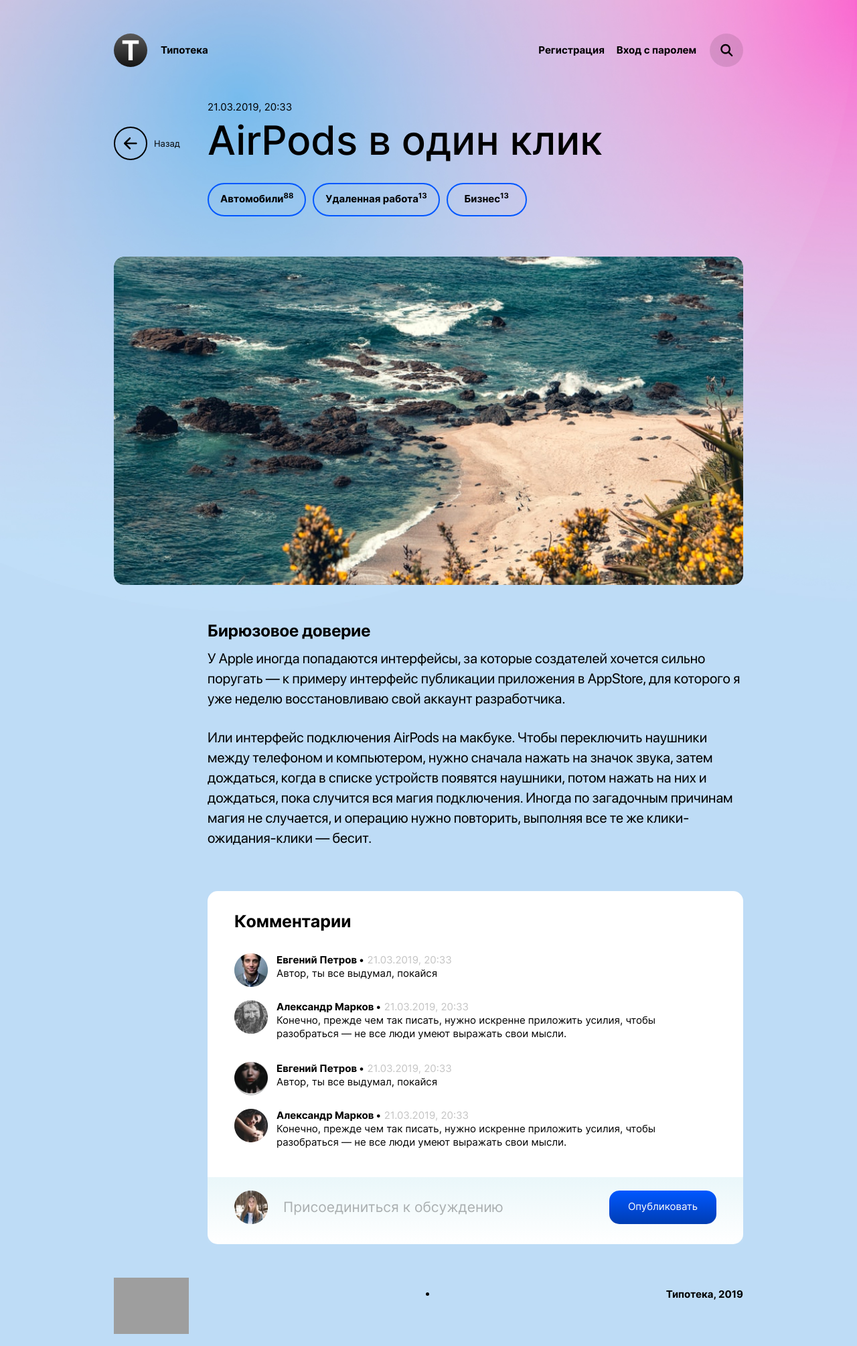
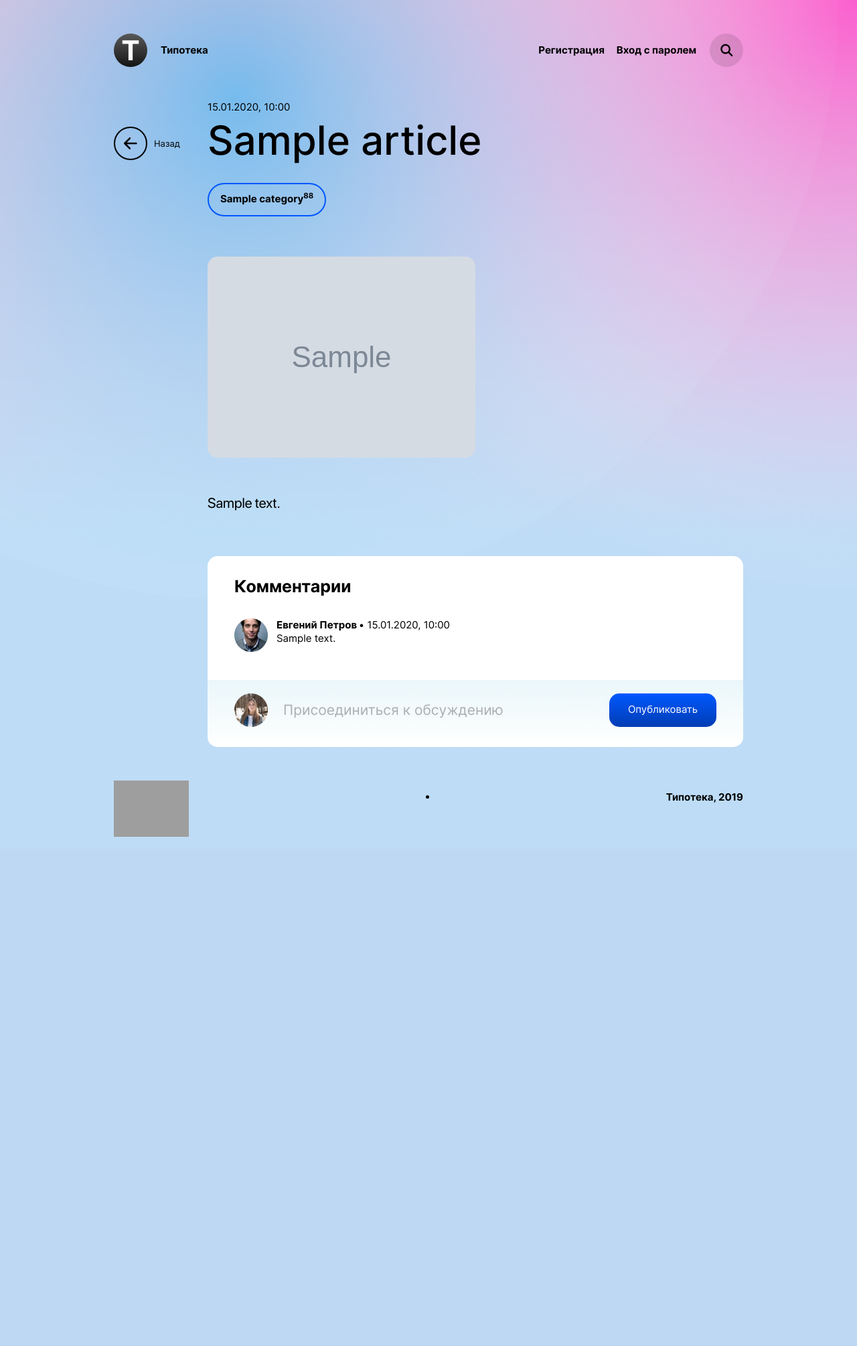
Before and after one commit to htmlacademy-nodejs/293513-typoteka-3, a Node project: template src/express/templates/post.pug in a window 1280 px wide. Shown: the whole page at 67% size. After the commit the page ends 1249 px from the top, so only its background shows below. Run offline with Node 20 templates, Linux system fonts and the light colour scheme; the template is opened without the code that fills it: most values are stand-ins (such as "Sample title", 1, 10 or a date in 2020); grey boxes marked "Sample" are stand-in pictures; grey boxes are pictures that could not be loaded.

Commit message:
Edit template

```diff
--- a/src/express/routes/articles-routes.js
+++ b/src/express/routes/articles-routes.js
@@ -64,11 +64,10 @@ articlesRouter.get(`/edit/:id`, asyncMiddleware(async (req, res) => {
   res.render(`edit-post`, {id, article, categories});
 }));
 
-articlesRouter.put(`/edit/:id`, upload.single(`upload`), async (req, res) => {
+articlesRouter.post(`/edit/:id`, upload.single(`upload`), async (req, res) => {
   const {body, file} = req;
   const {id} = req.params;
 
-  try {
   const articleData = {
     createdDate: body.date,
     title: body.title,
@@ -81,6 +80,7 @@ articlesRouter.put(`/edit/:id`, upload.single(`upload`), async (req, res) => {
     articleData.picture = file.filename;
   }
 
+  try {
     await api.editArticle(id, articleData);
     res.redirect(`/my`);
   } catch (err) {
--- a/src/express/templates/edit-post.pug
+++ b/src/express/templates/edit-post.pug
@@ -1,11 +1,13 @@
 extends layout
+include mixins/error-message
 
 block content
   main
     section
       .popup.popup--new-publication.popup--anti
         .new-publication
-          form(action=`/articles/edit/${id}` method='POST')
+          form(action=`/articles/edit/${id}` method='post'
+            enctype='multipart/form-data')
             .new-publication__header
               h1 Новая публикация
               .new-publication__date-form
@@ -16,6 +18,7 @@ block content
                     input#new-publication-date(type='text' name='date'
                       placeholder='2019-03-21' value=article.createdDate)
               button.new-publication__button.button.button--colored(type='submit') Опубликовать
+            +errorMessages(validationMessages)
             a.popup__button.button.button--popup-close(aria-label='Закрыть окно')
               | Закрыть
               | окно
--- a/src/express/templates/mixins/date-time.pug
+++ b/src/express/templates/mixins/date-time.pug
@@ -1,4 +1,4 @@
 mixin dateTime(dateTime)
   time(class!=attributes.class, datetime=dateTime)
-    | #{new Date(dateTime).toLocaleDateString(`ru`)}
+    | #{new Date(dateTime).toLocaleDateString(`ru`)},
     | #{new Date(dateTime).toLocaleTimeString(`ru`).slice(0, -3)}
--- a/src/express/templates/post.pug
+++ b/src/express/templates/post.pug
@@ -1,4 +1,6 @@
 extends layout
+include mixins/date-time
+include mixins/error-message
 
 block content
   main
@@ -9,84 +11,49 @@ block content
         .post__wrapper
           .post__head
             a.post__backwards.button.button--backwards(href='#') Назад
-            time.post__date(datetime='2019-03-21T20:33') 21.03.2019, 20:33
-            h2.post__title.title.title--main AirPods в один клик
+
+            +dateTime(article.updatedAt)(class="post__date")
+
+            h2.post__title.title.title--main= article.title
+
             ul.post__themes.themes
-              li.themes__item
-                a.themes__item-link(href='#')
-                  | Автомобили
-                  sup 88
-                button.themes__remove-btn(type='button') Удалить категорию
-              li.themes__item
-                a.themes__item-link(href='#')
-                  | Удаленная работа
-                  sup 13
-                button.themes__remove-btn(type='button') Удалить категорию
-              li.themes__item
-                a.themes__item-link(href='#')
-                  | Бизнес
-                  sup 13
-                button.themes__remove-btn(type='button') Удалить категорию
-          .post__picture
-            img(src='/img/sea-fullsize@1x.jpg' alt='пейзаж море, скалы, пляж')
+              each category in article.categories
+                li.themes__item
+                  a.themes__item-link(href='#')
+                    | #{category.name}
+                    sup 88
+                  button.themes__remove-btn(type='button') Удалить категорию
+
+            if article.picture
+              .post__picture
+                img(src=`${article.picture}` alt='')
+
           .post__text
-            h3 Бирюзовое доверие
-            p
-              | У Apple иногда попадаются интерфейсы, за которые создателей хочется сильно
-              | поругать
-              | — к примеру интерфейс
-              | публикации приложения в AppStore, для которого я уже неделю восстановливаю свой аккаунт разработчика.
-            p
-              | Или интерфейс подключения AirPods на макбуке. Чтобы переключить наушники между
-              | телефоном и компьютером,
-              | нужно сначала нажать на значок звука, затем дождаться, когда в списке устройств появятся наушники, потом
-              | нажать на них и дождаться, пока случится вся магия подключения. Иногда по загадочным причинам магия не
-              | случается, и операцию нужно повторить, выполняя все те же клики-ожидания-клики — бесит.
+            if article.fullText
+              p= article.fullText
+            else
+              p= article.announce
+
       .post__wrapper.post__wrapper--comments
         section.post__comments.comments
           h2.comments__title.title.title--middle Комментарии
+
           ul.comments__list
-            li.comments__comment
-              .comments__avatar.avatar
-                img(src='/img/avatar-1.png' alt='аватар пользователя')
-              .comments__text
-                .comments__head
-                  p Евгений Петров •
-                  time.comments__date(datetime='2019-03-21T20:33') 21.03.2019, 20:33
-                p.comments__message Автор, ты все выдумал, покайся
-            li.comments__comment
-              .comments__avatar.avatar
-                img(src='/img/avatar-5.png' alt='аватар пользователя')
-              .comments__text
-                .comments__head
-                  p Александр Марков •
-                  time.comments__date(datetime='2019-03-21T20:33') 21.03.2019, 20:33
-                p.comments__message
-                  | Конечно, прежде чем так писать, нужно
-                  | искренне
-                  | приложить усилия, чтобы разобраться — не все люди умеют выражать свои мысли.
-            li.comments__comment
-              .comments__avatar.avatar
-                img(src='/img/avatar-4.png' alt='аватар пользователя')
-              .comments__text
-                .comments__head
-                  p Евгений Петров •
-                  time.comments__date(datetime='2019-03-21T20:33') 21.03.2019, 20:33
-                p.comments__message Автор, ты все выдумал, покайся
-            li.comments__comment
-              .comments__avatar.avatar
-                img(src='/img/avatar-3.png' alt='аватар пользователя')
-              .comments__text
-                .comments__head
-                  p Александр Марков •
-                  time.comments__date(datetime='2019-03-21T20:33') 21.03.2019, 20:33
-                p.comments__message
-                  | Конечно, прежде чем так писать, нужно
-                  | искренне приложить усилия, чтобы разобраться — не все люди умеют выражать свои мысли.
+            each comment in article.comments
+              li.comments__comment
+                .comments__avatar.avatar
+                  img(src='/img/avatar-1.png' alt='аватар пользователя')
+                .comments__text
+                  .comments__head
+                    p Евгений Петров •
+                    +dateTime(comment.updatedAt)(class=".comments__date")
+                  p.comments__message= comment.text
+
           .comments__footer.comments__footer--user
-            form(action='#' method='POST')
+            form(action=`/articles/${id}/comments` method='post')
               .comments__avatar.avatar
                 img(src='/img/avatar-2.png' alt='аватар пользователя')
               label
                 textarea(rows='1' name='message' placeholder='Присоединиться к обсуждению')
               button.comments__button.button.button--colored(type='submit') Опубликовать
+            +errorMessages(validationMessages)
--- a/src/service/middlewares/comment-validator.js
+++ b/src/service/middlewares/comment-validator.js
@@ -4,12 +4,14 @@ const Joi = require(`joi`);
 const {HttpCode} = require(`../../constants`);
 
 const ErrorCommentMessage = {
-  TEXT: `Комментарий содержит меньше 20 символов`
+  TEXT: `Комментарий содержит меньше 20 символов`,
+  TEXT_REQUIRED: `Комментарий не может быть пустым`
 };
 
 const schema = Joi.object({
   text: Joi.string().min(20).required().messages({
     'string.min': ErrorCommentMessage.TEXT,
+    'any.required': ErrorCommentMessage.TEXT_REQUIRED,
   }),
 });
 
```
Lines whose indentation alone changed are shown as unchanged.
